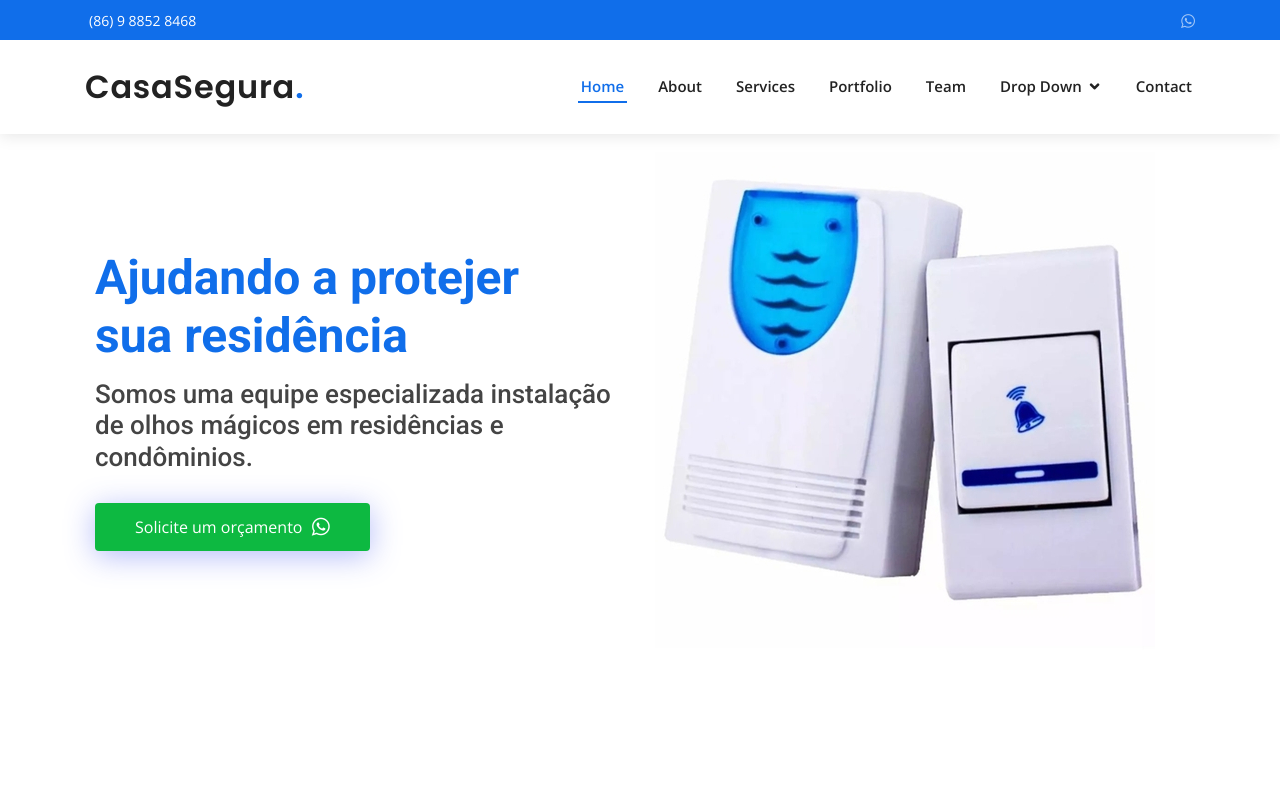
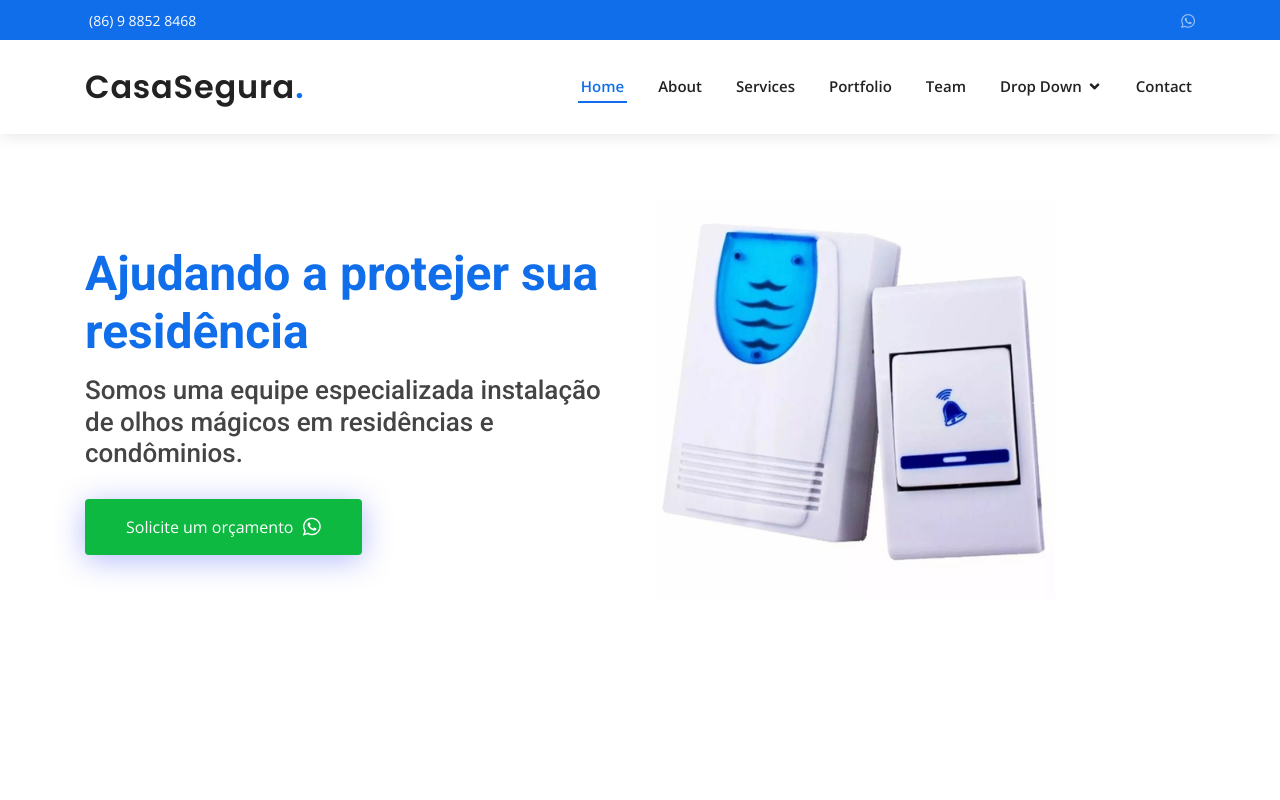
Before and after one commit to luanaAlm/casa_mais_segura, a plain HTML site: page index.html in a window 1280 px wide. Shown: the top 800 px of the page. Drawn offline with nearby package versions, Linux system fonts and the light colour scheme; some icons are missing.

Commit message:
Alterações

```diff
--- a/assets/css/style.css
+++ b/assets/css/style.css
@@ -479,7 +479,7 @@ h6 {
 
 .hero .btn-get-started {
   margin-top: 30px;
-  line-height: 0;
+  /* line-height: 0; */
   padding: 15px 40px;
   border-radius: 4px;
   transition: 0.5s;
--- a/index.html
+++ b/index.html
@@ -99,12 +99,12 @@
   </header><!-- End Header -->
   <div ></div>
   <!-- ======= Hero Section ======= -->
-  <section style="padding: 5rem;" id="hero" class="hero d-flex align-items-center">
+  <section  id="hero" class="hero d-flex align-items-center">
     <div class="container">
       <div class="row">
         <div class="col-lg-6 d-flex flex-column justify-content-center">
             <h1 data-aos="fade-up">
-              Ajudando a protejer <br>sua residência
+              Ajudando a protejer sua residência
             </h1>
             <h2 data-aos="fade-up" data-aos-delay="400">
                 Somos uma equipe especializada instalação de olhos mágicos
@@ -112,7 +112,7 @@
             </h2>
             <div data-aos="fade-up" class="d-flex">
               <a href="https://api.whatsapp.com/send?phone=+5586988528468&text=Gostaria de um orçamento!"
-              class="btn-get-started scrollto">
+              class="btn btn-get-started scrollto">
                 Solicite um orçamento
                 <i class="icofont-brand-whatsapp"></i>
               </a>
@@ -122,10 +122,10 @@
           <div id="carouselExampleSlidesOnly" class="carousel slide" data-ride="carousel">
             <div class="carousel-inner">
               <div class="carousel-item active">
-                  <img src="assets/img/olho-magico.jpg" class="d-block w-100" alt="...">
+                  <img src="assets/img/olho-magico.jpg" class="d-block img-fluid" alt="olho-magico">
               </div>
               <div class="carousel-item">
-                <img src="assets/img/campainha.jpg" class="d-block w-55" alt="...">
+                <img width="400rem" src="assets/img/campainha.jpg" class="d-block img-fluid" alt="campainha">
               </div>
 
             </div>
```
